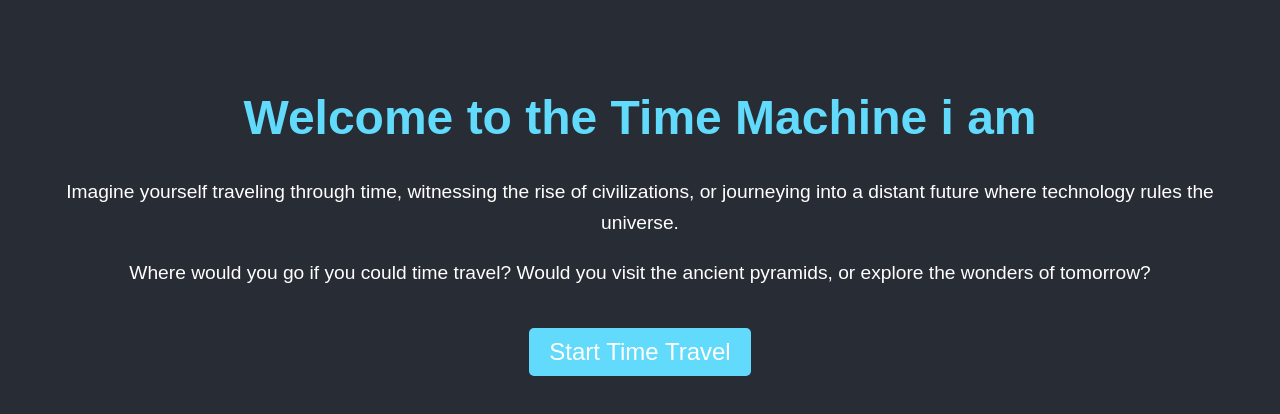
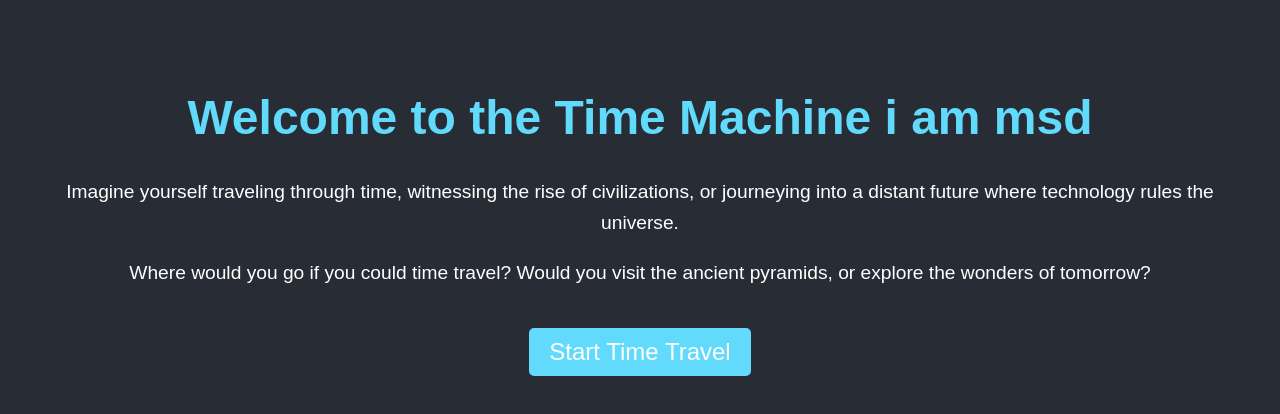
Before and after one commit to Mithun2505/test, a plain HTML site: page index.html in a window 1280 px wide. Drawn offline with Linux system fonts and the light colour scheme.

Commit message:
Update index.html

```diff
--- a/index.html
+++ b/index.html
@@ -37,7 +37,7 @@
 </head>
 <body>
 
-    <h1>Welcome to the Time Machine i am </h1>
+    <h1>Welcome to the Time Machine i am msd </h1>
     <p>Imagine yourself traveling through time, witnessing the rise of civilizations, or journeying into a distant future where technology rules the universe.</p>
     <p>Where would you go if you could time travel? Would you visit the ancient pyramids, or explore the wonders of tomorrow?</p>
 
```
